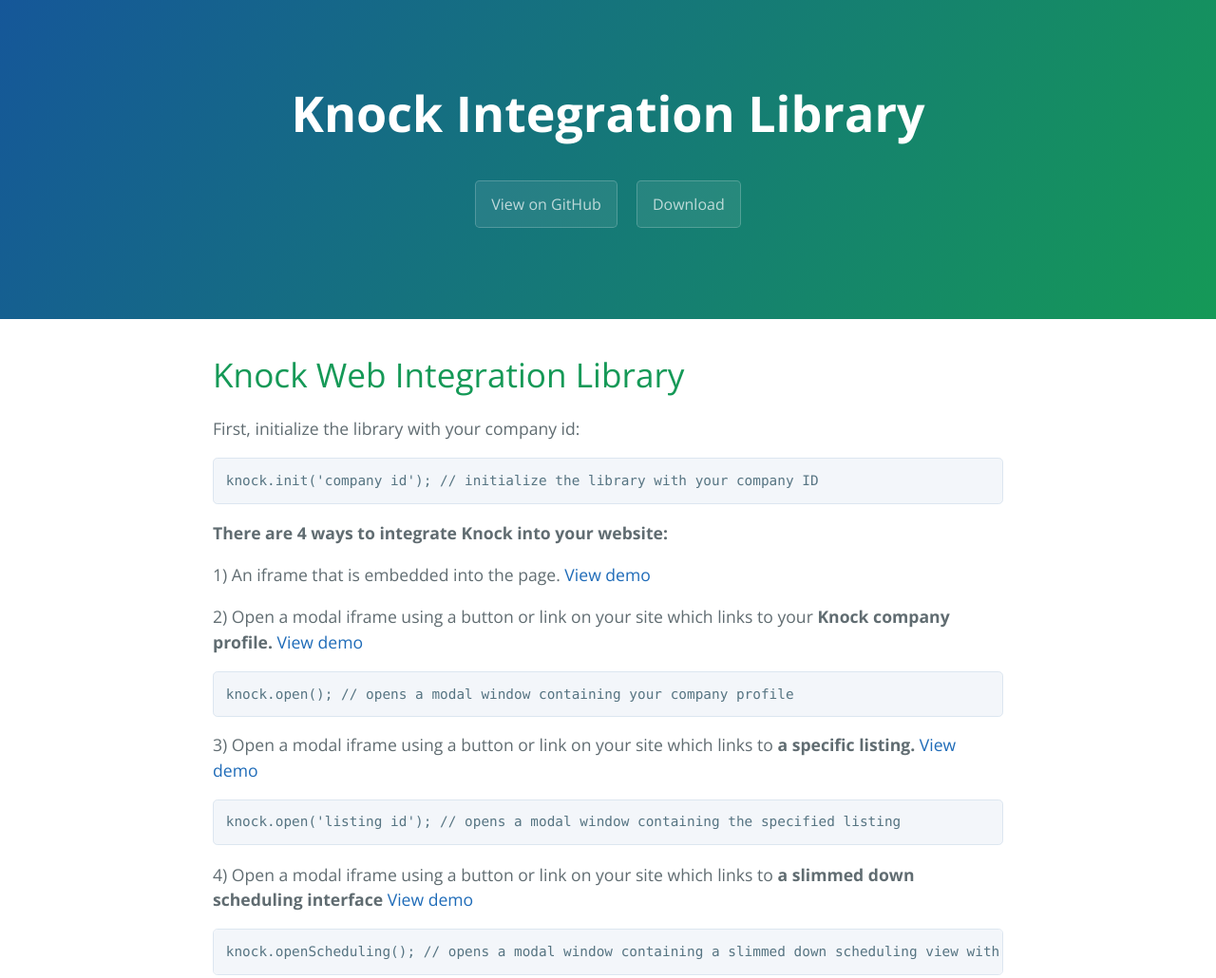
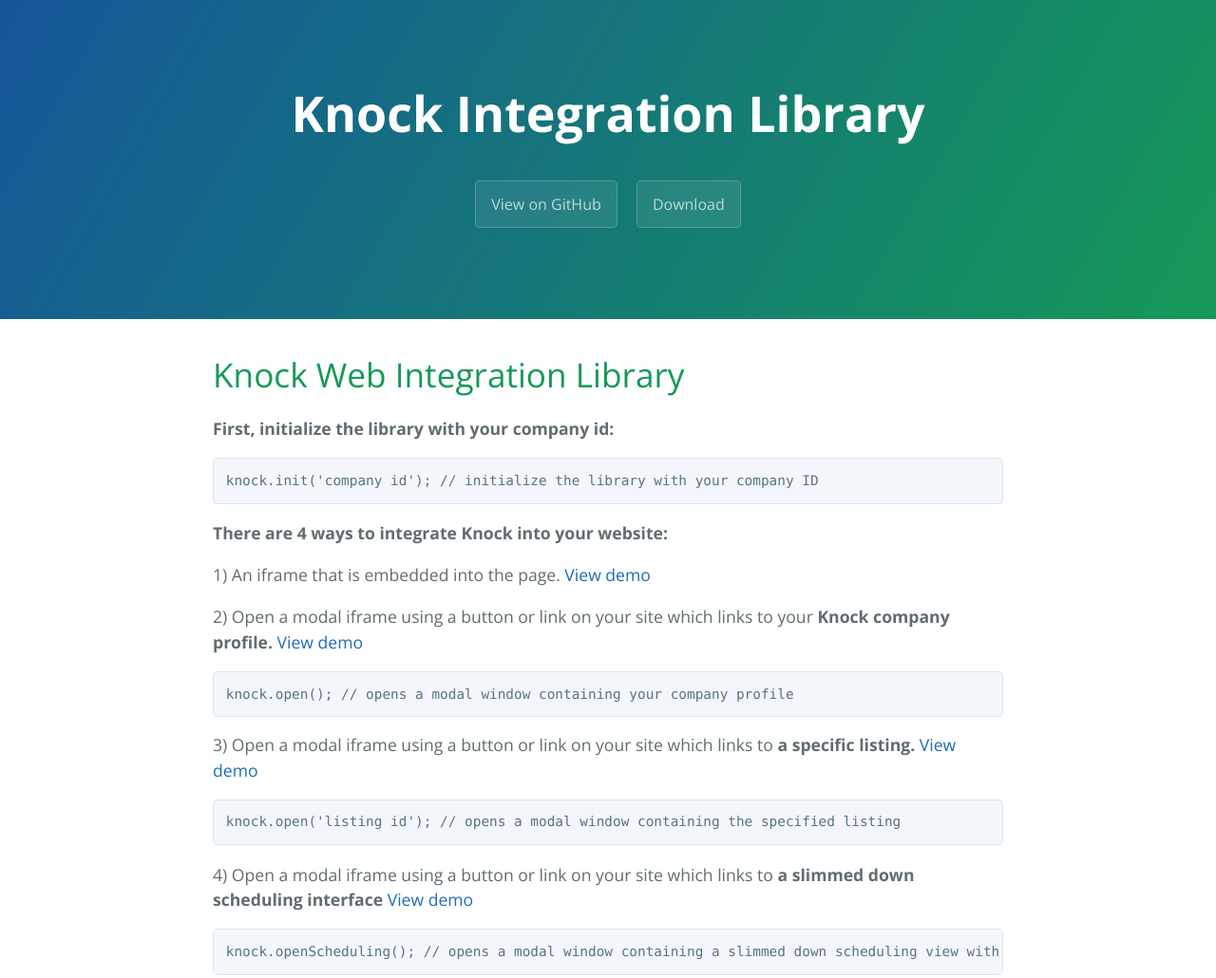
Before and after one commit to knockrentals/WebIntegration, a plain HTML site: page index.html in a window 1280 px wide. Shown: the top 1030 px of the page at 95% size. Drawn offline with nearby package versions, Linux system fonts and the light colour scheme.

Commit message:
Update index.html

```diff
--- a/index.html
+++ b/index.html
@@ -24,7 +24,7 @@
            aria-hidden="true"><span class="octicon octicon-link"></span></a>Knock Web Integration Library
     </h1>
 
-    <p><strong></strong>First, initialize the library with your company id:</strong></p>
+    <p><strong>First, initialize the library with your company id:</strong></p>
     <div class="highlight highlight-javascript">
         <pre>knock.init('company id'); // initialize the library with your company ID</pre>
     </div>
```
